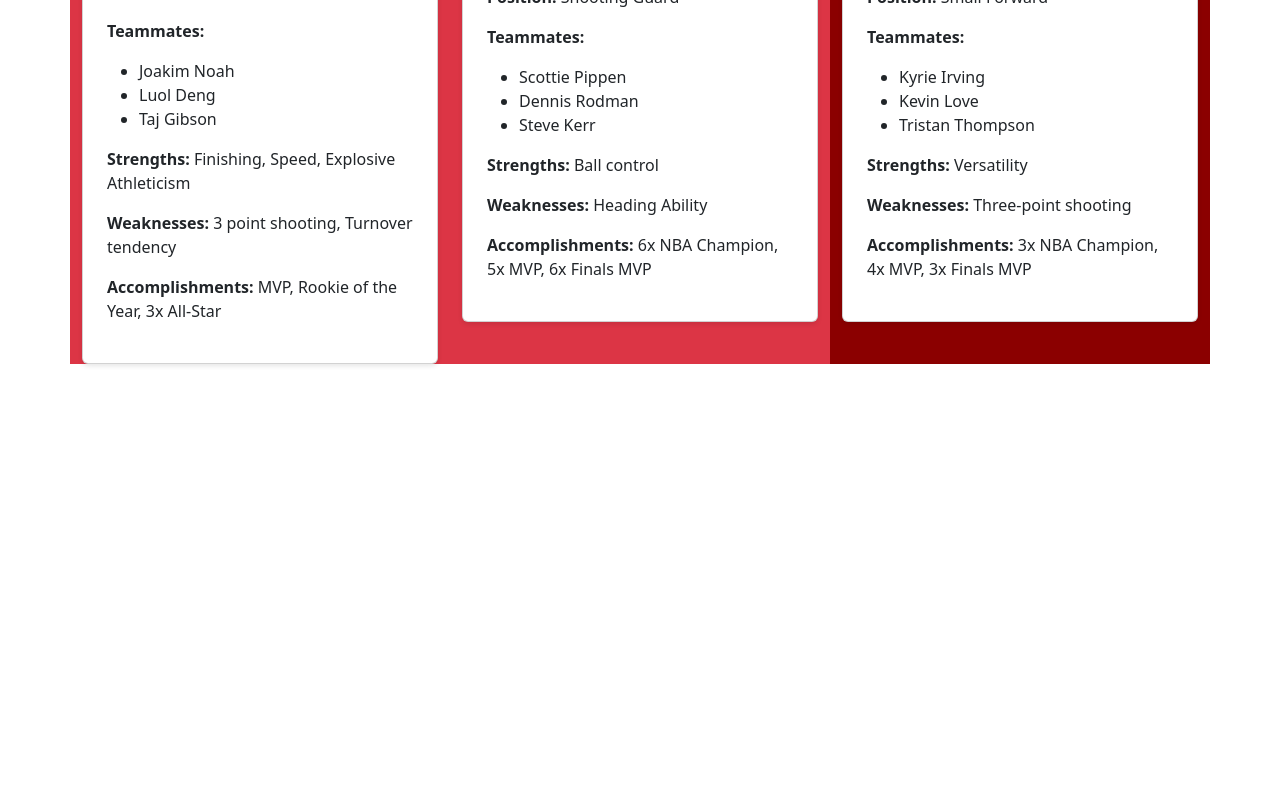
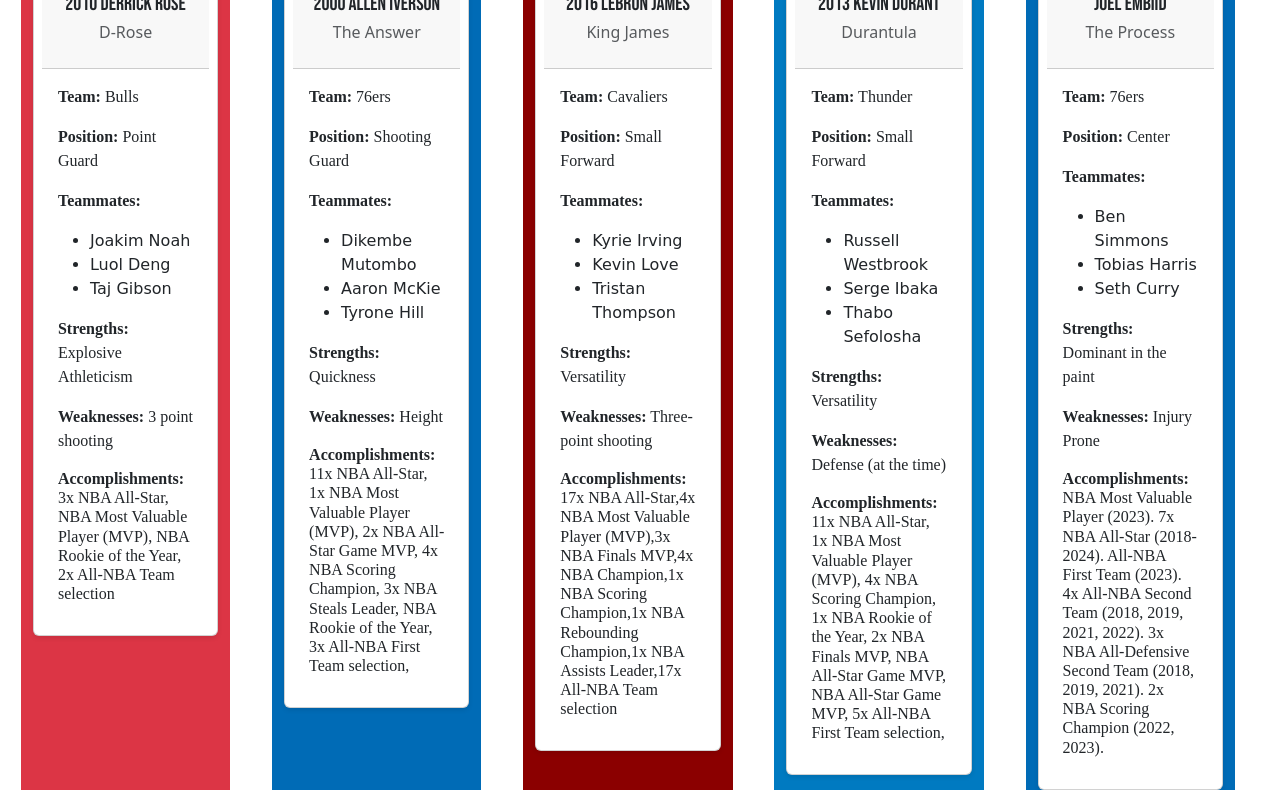
Before and after one commit to michaelrosens/superteam, a plain HTML site: page index.html in a window 1280 px wide. Shown: the part 217-1007 px from the top of the page. Before the commit the page ends 800 px from the top, so only its background shows below. Drawn offline with nearby package versions, Linux system fonts and the light colour scheme; a web font is replaced by a local one.

Commit message:
so much done page outlined etc

```diff
--- a/index.html
+++ b/index.html
@@ -10,19 +10,32 @@
     <link rel="preconnect" href="https://fonts.gstatic.com" crossorigin>
     <link href="https://fonts.googleapis.com/css2?family=Sedan+SC&display=swap" rel="stylesheet">
     <link href="style.css" rel="stylesheet">
+    <link rel="preconnect" href="https://fonts.googleapis.com">
+    <link rel="preconnect" href="https://fonts.gstatic.com" crossorigin>
+    <link href="https://fonts.googleapis.com/css2?family=Playfair+Display:ital,wght@0,400..900;1,400..900&display=swap"
+        rel="stylesheet">
+    <link rel="preconnect" href="https://fonts.googleapis.com">
+    <link rel="preconnect" href="https://fonts.gstatic.com" crossorigin>
+    <link href="https://fonts.googleapis.com/css2?family=Bebas+Neue&display=swap" rel="stylesheet">
+    <link rel="preconnect" href="https://fonts.googleapis.com">
+    <link rel="preconnect" href="https://fonts.gstatic.com" crossorigin>
+    <link href="https://fonts.googleapis.com/css2?family=Kalam:wght@300;400;700&display=swap" rel="stylesheet">
     <!-- Bootstrap CSS v5.2.1 -->
     <link href="https://cdn.jsdelivr.net/npm/bootstrap@5.3.2/dist/css/bootstrap.min.css" rel="stylesheet"
         integrity="sha384-T3c6CoIi6uLrA9TneNEoa7RxnatzjcDSCmG1MXxSR1GAsXEV/Dwwykc2MPK8M2HN" crossorigin="anonymous" />
+    <link rel="preconnect" href="https://fonts.googleapis.com">
+    <link rel="preconnect" href="https://fonts.gstatic.com" crossorigin>
+    <link href="https://fonts.googleapis.com/css2?family=Sedgwick+Ave+Display&display=swap" rel="stylesheet">
 </head>
 
-<h1 class="text-center hi"> Best players to ever touch a basketball</h1>
+<h1 class="text-center hi"> My favorite players to ever touch a basketball</h1>
 
 <body>
     <header>
         <!-- place navbar here -->
     </header>
     <main>
-        <div class="container">
+        <div class="container-fluid">
             <div class="row" id="teamCards">
 
             </div>
--- a/script.js
+++ b/script.js
@@ -1,31 +1,35 @@
 const teamMembers = [
   {
     name: '2010 Derrick Rose',
-    img: 'MediaSession.jpg',
+    img: 'imgs/derrick.jpg',
     age: 22,
     activelyPlaying: true,
     team: 'Bulls',
     position: 'Point Guard',
     skills: ['Dribbling', 'Shooting', 'Passing'],
-    strengths: 'Finishing, Speed, Explosive Athleticism',
-    weaknesses: '3 point shooting, Turnover tendency',
-    nickname: 'The Bull',
+    strengths: 'Explosive Athleticism',
+    weaknesses: '3 point shooting',
+    nickname: 'D-Rose',
     teammates: ['Joakim Noah', 'Luol Deng', 'Taj Gibson'],
-    accomplishments: 'MVP, Rookie of the Year, 3x All-Star',
+    accomplishments:['3x NBA All-Star, NBA Most Valuable Player (MVP), NBA Rookie of the Year, 2x All-NBA Team selection']
   },
   {
-    name: '1996 Michael Jordan',
-    team: 'Bulls',
+    name: '2000 Allen Iverson',
+    img: 'imgs/lue.jpg',
+    team: '76ers',
     position: 'Shooting Guard',
-    skills: ['Dribbling', 'Shooting', 'Passing'],
-    strengths: 'Ball control',
-    weaknesses: 'Heading Ability',
-    nickname: 'Air Jordan',
-    teammates: ['Scottie Pippen', 'Dennis Rodman', 'Steve Kerr'],
-    accomplishments: '6x NBA Champion, 5x MVP, 6x Finals MVP',
-  },
+    skills: ['Ball Handling', 'Scoring', 'Steals'],
+    strengths: 'Quickness',
+    weaknesses: 'Height',
+    nickname: 'The Answer',
+    teammates: ['Dikembe Mutombo', 'Aaron McKie', 'Tyrone Hill'],
+    accomplishments: ['11x NBA All-Star, 1x NBA Most Valuable Player (MVP), 2x NBA All-Star Game MVP, 4x NBA Scoring Champion, 3x NBA Steals Leader, NBA Rookie of the Year, 3x All-NBA First Team selection,']
+
+}
+,
   {
     name: '2016 LeBron James',
+    img: 'imgs/jamess.jpg',
     team: 'Cavaliers',
     position: 'Small Forward',
     skills: ['Scoring', 'Playmaking', 'Rebounding'],
@@ -33,41 +37,75 @@ const teamMembers = [
     weaknesses: 'Three-point shooting',
     nickname: 'King James',
     teammates: ['Kyrie Irving', 'Kevin Love', 'Tristan Thompson'],
-    accomplishments: '3x NBA Champion, 4x MVP, 3x Finals MVP',
+    accomplishments: [ '17x NBA All-Star', '4x NBA Most Valuable Player (MVP)', '3x NBA Finals MVP', '4x NBA Champion', '1x NBA Scoring Champion', '1x NBA Rebounding Champion', '1x NBA Assists Leader', '17x All-NBA Team selection', ]
+    ,
 
   },
+  {
+    name: '2013 Kevin Durant',
+    img: 'imgs/durant.jpg',
+    team: 'Thunder',
+    position: 'Small Forward',
+    skills: ['Shooting', 'Scoring', 'Rebounding'],
+    strengths: 'Versatility',
+    weaknesses: 'Defense (at the time)',
+    nickname: 'Durantula',
+    teammates: ['Russell Westbrook', 'Serge Ibaka', 'Thabo Sefolosha'],
+    accomplishments: ['11x NBA All-Star, 1x NBA Most Valuable Player (MVP), 4x NBA Scoring Champion, 1x NBA Rookie of the Year, 2x NBA Finals MVP, NBA All-Star Game MVP, NBA All-Star Game MVP, 5x All-NBA First Team selection,']
+
+
+},
+{
+    name: 'Joel Embiid',
+    img: 'imgs/embiid.jpg',
+    team: '76ers',
+    position: 'Center',
+    skills: ['Post Moves', 'Shooting', 'Defense'],
+    strengths: 'Dominant in the paint',
+    weaknesses: 'Injury Prone',
+    nickname: 'The Process',
+    teammates: ['Ben Simmons', 'Tobias Harris', 'Seth Curry'],
+    accomplishments: 'NBA Most Valuable Player (2023). 7x NBA All-Star (2018-2024). All-NBA First Team (2023). 4x All-NBA Second Team (2018, 2019, 2021, 2022). 3x NBA All-Defensive Second Team (2018, 2019, 2021). 2x NBA Scoring Champion (2022, 2023).'
+  }
+
+
 
 ];
-
 function generateTeamCards() {
   const teamCardsContainer = document.getElementById('teamCards');
+  let row;
 
   teamMembers.forEach((member, index) => {
+    // Add a new row every 5th player
+    if (index % 5 === 0) {
+      row = document.createElement('div');
+      row.classList.add('row',); // Add mx-auto to center the row
+      teamCardsContainer.appendChild(row);
+    }
+
     const card = document.createElement('div');
-    card.classList.add('col-md-4', 'mb-4'); // changed to col-md-2 for 5 cards per row
+    card.classList.add('col-md-2', 'mb-4', 'mx-auto');
 
-    // styling card based on team:
     let backgroundColor;
 
     switch (member.team.toLowerCase()) {
       case 'bulls':
-        backgroundColor = '#dc3545'; // Yellow for Bulls
+        backgroundColor = '#dc3545'; // Red for Bulls
         break;
       case 'cavaliers':
-        backgroundColor = '#8B0000'; // Green for Lakers
+        backgroundColor = '#8B0000'; // Green for Cavaliers
         break;
-      case 'celtics':
-        backgroundColor = '#007bff'; // Blue for Celtics
+      case '76ers':
+        backgroundColor = '#006bb6'; // Blue for 76ers
         break;
-      case 'heat':
-        backgroundColor = '#dc3545'; // Red for Heat
+      case 'thunder':
+        backgroundColor = '#007AC1'; // Red for Heat
         break;
       default:
         backgroundColor = '#6c757d'; // Gray for other teams
     }
     card.style.backgroundColor = backgroundColor;
 
-    // Create a list of teammates with <li> tags
     const teammatesList = member.teammates
      .map(teammate => `<li> ${teammate} </li>`)
      .join('');
@@ -75,13 +113,12 @@ function generateTeamCards() {
     card.innerHTML = `
           <div class="card">
               <div class="card-header text-center">
-                <img src="${member.img}" alt="${member.name}" class="img-fluid mb-2">
+                <img src="${member.img}" alt="${member.name}" class="img-fluid" style="width: 10vw; height: 10vw;">
                 <h5 class="card-title">${member.name}</h5>
-                <p class="card-subtitle mb-2 text-muted">${member.nickname}</p>
+                <p class="card-subtitle mb-3 text-muted">${member.nickname}</p>
               </div>
               <div class="card-body">
-              <p><strong>Team:</strong> ${member.team}</p>
-
+                  <p><strong>Team:</strong> ${member.team}</p>
                   <p><strong>Position:</strong> ${member.position}</p>
                   <p><strong>Teammates:</strong>
                       <ul>
@@ -90,13 +127,15 @@ function generateTeamCards() {
                   </p>
                   <p><strong>Strengths:</strong> ${member.strengths}</p>
                   <p><strong>Weaknesses:</strong> ${member.weaknesses}</p>
-                  <p><strong>Accomplishments:</strong> ${member.accomplishments}</p>
+                  <h2><strong>Accomplishments:</strong> ${member.accomplishments}</h2>
               </div>
           </div>
       `;
 
-    teamCardsContainer.appendChild(card);
+    if (row) {
+      row.appendChild(card);
+    }
   });
 }
 
-window.onload = generateTeamCards();
+window.onload = generateTeamCards;
--- a/style.css
+++ b/style.css
@@ -1,3 +1,43 @@
+body{
+  background-color: beige;
+}
+
+h1{
+  font-family: "Sedan SC", serif;
+  font-weight: 400;
+  font-style: normal;
+}
+
+.card-body p {
+  font-family: "Sedan SC", serif;
+  font-weight: 400;
+  font-style: normal;
+  font-size: 16px;
+}
+
+.card-body h2{
+  font-family: "Sedan SC", serif;
+  font-weight: 400;
+  font-style: normal;
+  font-size: 16px;
+}
+
+ul{
+  font-family: "Sedgwick Ave Display", cursive;
+  font-weight: 400;
+  font-style: normal;
+}
+
+.card-header h5 {
+  font-family: Arial, sans-serif;
+  font-size: 20px;
+    font-family: "Bebas Neue", sans-serif;
+    font-weight: 400;
+    font-style: normal;
+}
+
+
+
 .col-md-4 {
   flex: 0 0 20%;
   max-width: 20%;
@@ -17,7 +57,9 @@
   border-bottom: none;
   padding: 0.5rem;
   display: flex;
-  justify-content: space-between;
+  flex-direction: column;
+  align-items: center;
+  justify-content: center;
 }
 
 .card-header img {
@@ -28,6 +70,7 @@
 
 .card-title {
   margin-top: 0.5rem;
+  margin-bottom: 5px;
   text-align: center;
 }
 
```
Also changed, not shown: imgs/derrick.jpg (added), imgs/durant.jpg (added), imgs/jamess.jpg (added), imgs/lue.jpg (added).
